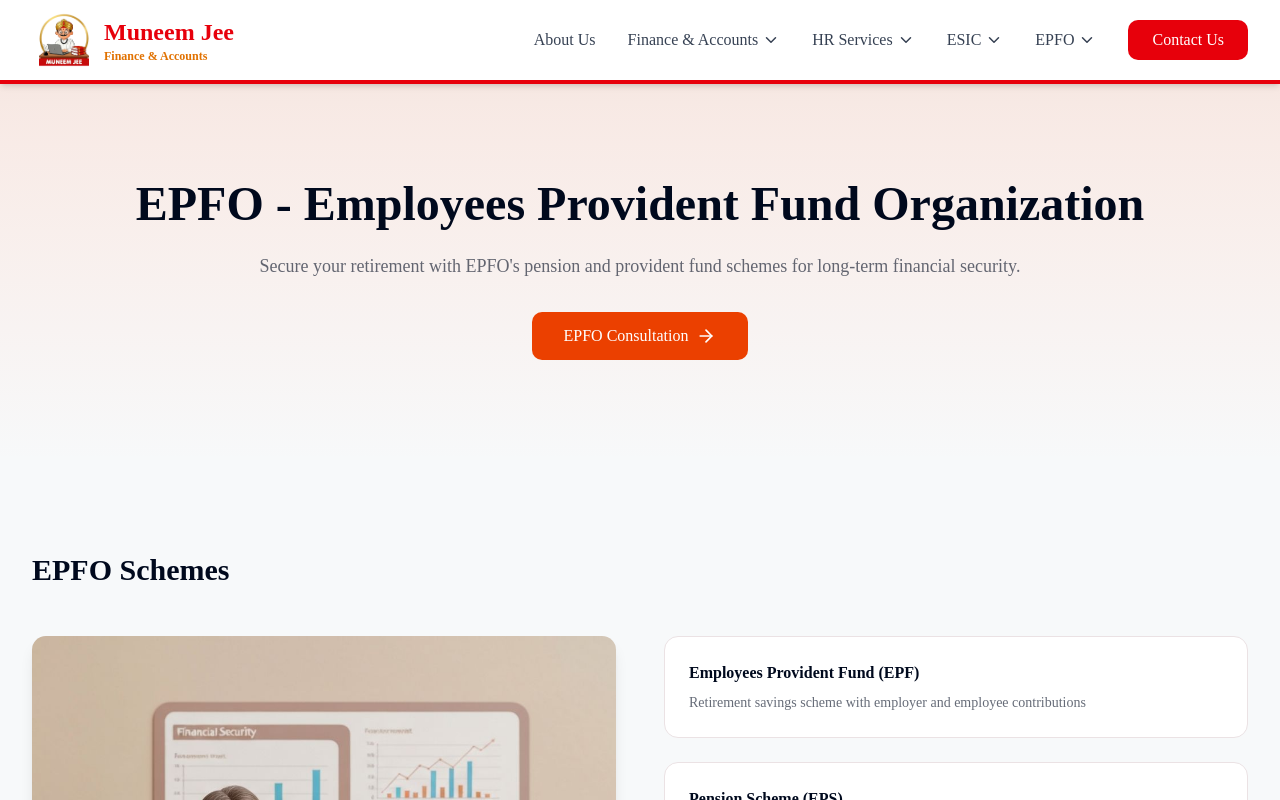
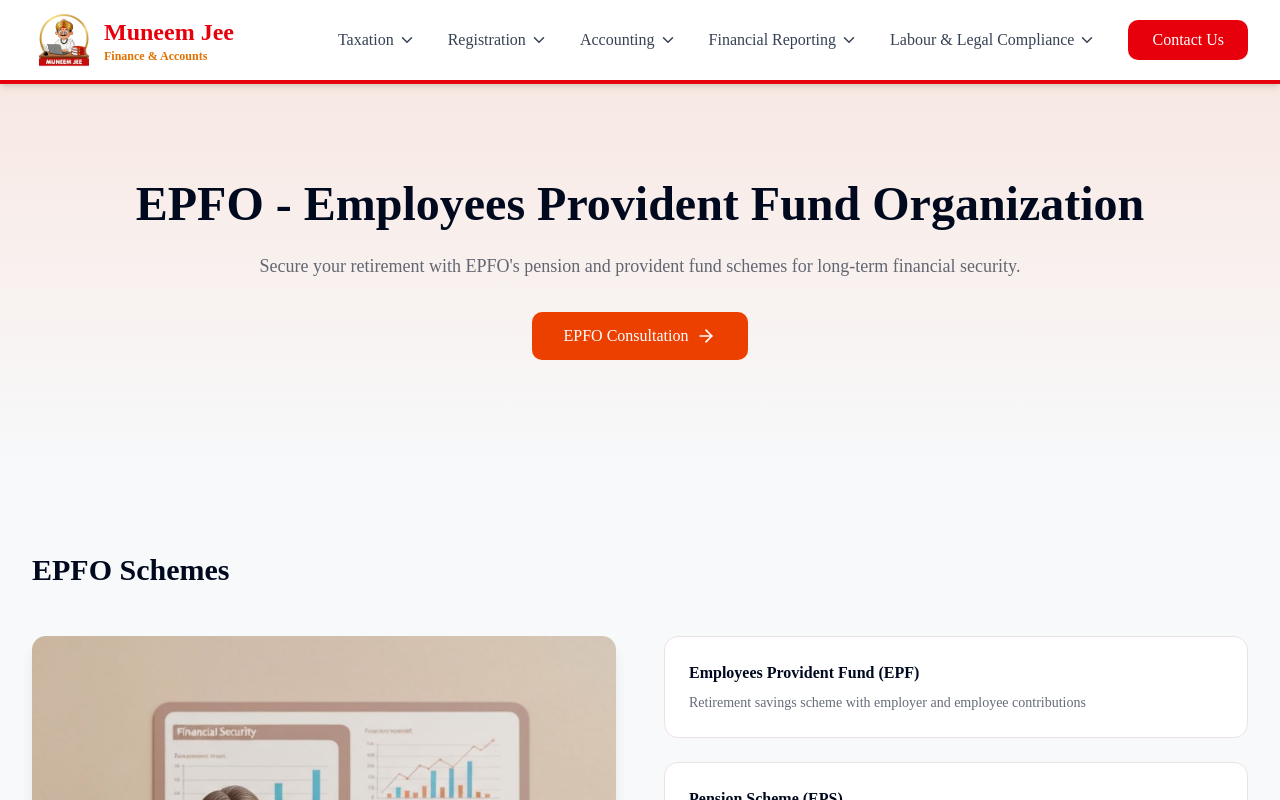
Before and after one commit to MohitPrajapati123/Muneem-ji, a React (Vite) app: page /epfo in a window 1280 px wide. Shown: the top 800 px of the page. Built offline with nearby package versions, Linux system fonts and the light colour scheme.

Commit message:
Initial commit

```diff
--- a/src/App.tsx
+++ b/src/App.tsx
@@ -37,13 +37,12 @@
           <Route path="/faqs" element={<FAQsPage />} />
           <Route path="/finance" element={<FinancePage />} />
           <Route path="/hr-services" element={<HRServicesPage />} />
-          <Route path="/hr-services/epfo" element={<EPFOPage />} />
-          <Route path="/hr-services/esic" element={<ESICPage />} />
           <Route path="/learn-more" element={<LearnMorePage />} />
           <Route path="/learn-more1" element={<LearnMorePage1 />} />
           <Route path="/privacy-policy" element={<PrivacyPolicy />} />
-          <Route path="startup" element={<StartupPage/>}/>
-          <Route path="terms-and-conditions" element={<TermsAndConditionsPage/>}/>
+          <Route path="/startup" element={<StartupPage/>}/>
+          <Route path="/terms-and-conditions" element={<TermsAndConditionsPage/>}/>
+           <Route path="/financial-reporting/esic-registration" element={<EPFOPage />} />
         </Routes>
       </HomeLayout>
     </BrowserRouter>
--- a/src/components/header.tsx
+++ b/src/components/header.tsx
@@ -41,107 +41,134 @@
           <nav className="hidden md:flex gap-8 items-center">
 
             {/* About - no dropdown */}
-            <Link to="/about" className="text-gray-700 hover:text-amber-600 transition font-medium">
+            {/* <Link to="/about" className="text-gray-700 hover:text-amber-600 transition font-medium">
               About Us
-            </Link>
-
-            {/* FINANCE DROPDOWN */}
+            </Link> */}
+             {/* Taxation DROPDOWN  */}
             <div
               className="relative"
-              onMouseEnter={() => setDropdown("finance")}
+              onMouseEnter={() => setDropdown("Taxation")}
               onMouseLeave={() => setDropdown(null)}
             >
               <button
                 className="flex items-center gap-1 text-gray-700 hover:text-amber-600 font-medium"
-                onClick={() => toggleDropdown("finance")}
+                onClick={() => toggleDropdown("Taxation")}
               >
-                Finance & Accounts <ChevronDown size={18} />
+                Taxation <ChevronDown size={18} />
               </button>
 
-              {dropdown === "finance" && (
+              {dropdown === "Taxation" && (
                 <div className="absolute bg-white shadow-xl p-4 rounded-lg top-full left-0 w-56">
-                  <Link to="/finance/accounting" className="block py-2 hover:text-red-600" onClick={handleNavClick}>
+                  <Link to="/taxation/accounting" className="block py-2 hover:text-red-600" onClick={handleNavClick}>
+                   GSTR-1 & GSTR-2A Data Preparation
+                  </Link>
+                  <Link to="/Taxation/gst" className="block py-2 hover:text-red-600" onClick={handleNavClick}>
+                    GSTR-1 & GSTR-2A Reconciliation
+                  </Link>
+                  <Link to="/Taxation/tax" className="block py-2 hover:text-red-600" onClick={handleNavClick}>
+                    GSTR-1, GST-2A , GSTR9 and 9C
+                  </Link>
+                </div>
+              )}
+            </div>
+
+            {/* Registration DROPDOWN */}
+            <div
+              className="relative"
+              onMouseEnter={() => setDropdown("Registration")}
+              onMouseLeave={() => setDropdown(null)}
+            >
+              <button
+                className="flex items-center gap-1 text-gray-700 hover:text-amber-600 font-medium"
+                onClick={() => toggleDropdown("Registration")}
+              >
+                Registration <ChevronDown size={18} />
+              </button>
+
+              {dropdown === "Registration" && (
+                <div className="absolute bg-white shadow-xl p-4 rounded-lg top-full left-0 w-56">
+                  <Link to="/Registration/accounting" className="block py-2 hover:text-red-600" onClick={handleNavClick}>
                     Accounting Services
                   </Link>
-                  <Link to="/finance/gst" className="block py-2 hover:text-red-600" onClick={handleNavClick}>
+                  <Link to="/Registration/gst" className="block py-2 hover:text-red-600" onClick={handleNavClick}>
                     GST Services
                   </Link>
-                  <Link to="/finance/tax" className="block py-2 hover:text-red-600" onClick={handleNavClick}>
+                  <Link to="/Registration/tax" className="block py-2 hover:text-red-600" onClick={handleNavClick}>
                     Tax Consultation
                   </Link>
                 </div>
               )}
             </div>
 
-            {/* HR DROPDOWN */}
+            {/* Accounting DROPDOWN */}
             <div
               className="relative"
-              onMouseEnter={() => setDropdown("hr")}
+              onMouseEnter={() => setDropdown("Accounting ")}
               onMouseLeave={() => setDropdown(null)}
             >
               <button
                 className="flex items-center gap-1 text-gray-700 hover:text-amber-600 font-medium"
                 onClick={() => toggleDropdown("hr")}
               >
-                HR Services <ChevronDown size={18} />
+                Accounting  <ChevronDown size={18} />
               </button>
 
-              {dropdown === "hr" && (
+              {dropdown === "Accounting " && (
                 <div className="absolute bg-white shadow-xl p-4 rounded-lg top-full left-0 w-56">
-                  <Link to="/hr-services/epfo" className="block py-2 hover:text-red-600" onClick={handleNavClick}>
+                  <Link to="/Accounting /epfo" className="block py-2 hover:text-red-600" onClick={handleNavClick}>
                     EPFO
                   </Link>
-                  <Link to="/hr-services/esic" className="block py-2 hover:text-red-600" onClick={handleNavClick}>
+                  <Link to="/Accounting /esic" className="block py-2 hover:text-red-600" onClick={handleNavClick}>
                     ESIC
                   </Link>
-                  <Link to="/hr-services/compliance" className="block py-2 hover:text-red-600" onClick={handleNavClick}>
+                  <Link to="/Accounting /compliance" className="block py-2 hover:text-red-600" onClick={handleNavClick}>
                     Compliance
                   </Link>
                 </div>
               )}
             </div>
 
-            {/* ESIC DROPDOWN */}
+            {/* Financial Reporting DROPDOWN */}
             <div
               className="relative"
-              onMouseEnter={() => setDropdown("esic")}
+              onMouseEnter={() => setDropdown("Financial Reporting")}
               onMouseLeave={() => setDropdown(null)}
             >
               <button
                 className="flex items-center gap-1 text-gray-700 hover:text-amber-600 font-medium"
-                onClick={() => toggleDropdown("esic")}
+                onClick={() => toggleDropdown("Financial Reporting")}
               >
-                ESIC <ChevronDown size={18} />
+                Financial Reporting <ChevronDown size={18} />
               </button>
 
-              {dropdown === "esic" && (
+              {dropdown === "Financial Reporting" && (
                 <div className="absolute bg-white shadow-xl p-4 rounded-lg top-full left-0 w-56">
-                  <Link to="/esic/registration" className="block py-2 hover:text-red-600" onClick={handleNavClick}>
+                  <Link to="/financial-reporting/esic-registration" className="block py-2 hover:text-red-600" onClick={handleNavClick}>
                     ESIC Registration
                   </Link>
-                  <Link to="/esic/returns" className="block py-2 hover:text-red-600" onClick={handleNavClick}>
+                  <Link to="/Financial Reporting/returns" className="block py-2 hover:text-red-600" onClick={handleNavClick}>
                     ESIC Returns
                   </Link>
                 </div>
               )}
             </div>
 
-            {/* EPFO DROPDOWN */}
+            {/* Labour & Legal Compliance DROPDOWN */}
             <div
               className="relative"
-              onMouseEnter={() => setDropdown("epfo")}
+              onMouseEnter={() => setDropdown("Labour & Legal Compliance")}
               onMouseLeave={() => setDropdown(null)}
             >
               <button
                 className="flex items-center gap-1 text-gray-700 hover:text-amber-600 font-medium"
-                onClick={() => toggleDropdown("epfo")}
+                onClick={() => toggleDropdown("Labour & Legal Compliance")}
               >
-                EPFO <ChevronDown size={18} />
+                Labour & Legal Compliance <ChevronDown size={18} />
               </button>
 
-              {dropdown === "epfo" && (
+              {dropdown === "Labour & Legal Compliance" && (
                 <div className="absolute bg-white shadow-xl p-4 rounded-lg top-full left-0 w-56">
-                  <Link to="/epfo/registration" className="block py-2 hover:text-red-600" onClick={handleNavClick}>
+                  <Link to="/Labour & Legal Compliance/registration" className="block py-2 hover:text-red-600" onClick={handleNavClick}>
                     EPFO Registration
                   </Link>
                   <Link to="/epfo/returns" className="block py-2 hover:text-red-600" onClick={handleNavClick}>
@@ -174,15 +201,15 @@
               About Us
             </Link>
 
-            {/* Mobile Finance */}
+            {/* Mobile Registration */}
             <details className="bg-gray-100 p-3 rounded group">
               <summary className="cursor-pointer font-medium flex justify-between items-center">
-                Finance & Accounts <ChevronDown size={18} />
+                Registration & Accounts <ChevronDown size={18} />
               </summary>
               <div className="pl-4 mt-2 flex flex-col gap-2">
-                <Link to="/finance/accounting" onClick={handleNavClick}>Accounting Services</Link>
-                <Link to="/finance/gst" onClick={handleNavClick}>GST Services</Link>
-                <Link to="/finance/tax" onClick={handleNavClick}>Tax Consultation</Link>
+                <Link to="/Registration/accounting" onClick={handleNavClick}>Accounting Services</Link>
+                <Link to="/Registration/gst" onClick={handleNavClick}>GST Services</Link>
+                <Link to="/Registration/tax" onClick={handleNavClick}>Tax Consultation</Link>
               </div>
             </details>
 
```
